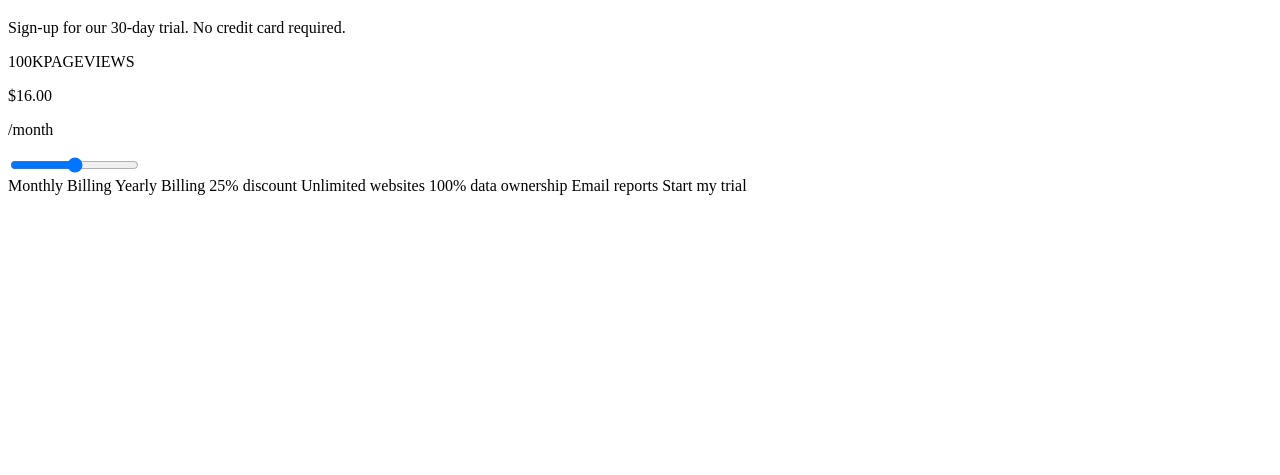
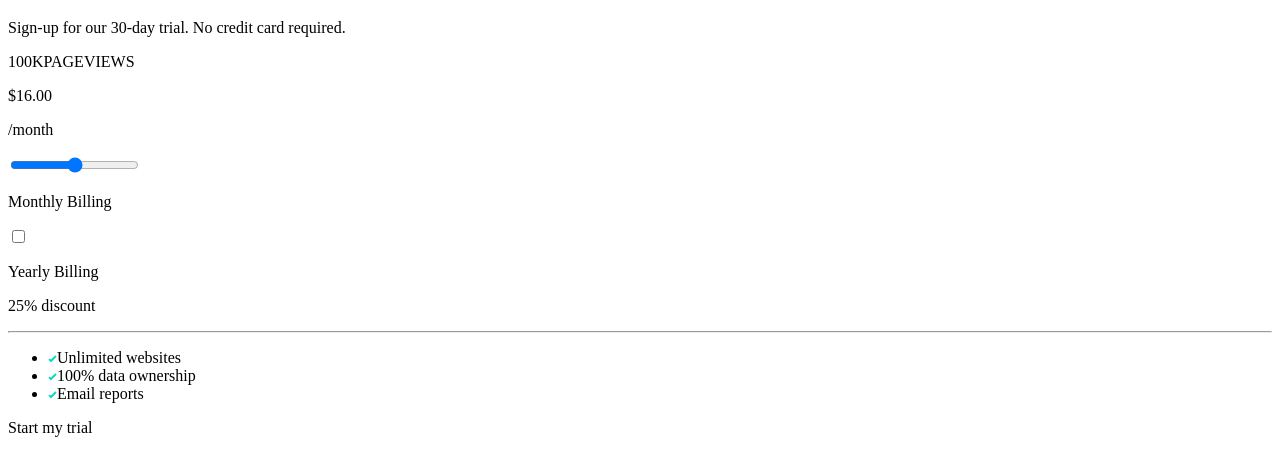
Before and after one commit to cnwanneka/interactive-pricing-component, a plain HTML site: page index.html in a window 1280 px wide. Shown: the part 61-536 px from the top of the page. Drawn offline with Linux system fonts and the light colour scheme.

Commit message:
added footer

```diff
--- a/index.html
+++ b/index.html
@@ -25,16 +25,27 @@
         </div>
         <div class="range-slider">
           <input type="range" min="0" max="4" value="2" class="slider" id="myRange">
+        </div>
+        <div class="billing">
+          <p>Monthly Billing</p>
+          <label class="switch">
+            <input type="checkbox" name="billing" id="billing">
+            <span class="toggle-slider"></span>
+          </label>
+          <p>Yearly Billing</p>
+          <p class="discount">25% discount</p>
+        </div>
+      </div>
+      <hr>
+      <div class="footer">
+        <ul>
+          <li><img src="./images/icon-check.svg" alt="check">Unlimited websites</li>
+          <li><img src="./images/icon-check.svg" alt="check">100% data ownership</li>
+          <li><img src="./images/icon-check.svg" alt="check">Email reports</li>
+        </ul>
       </div>
     </div>
   </div>
-
-  Monthly Billing
-  Yearly Billing 25% discount
-
-  Unlimited websites
-  100% data ownership
-  Email reports
 
   Start my trial
 
```
